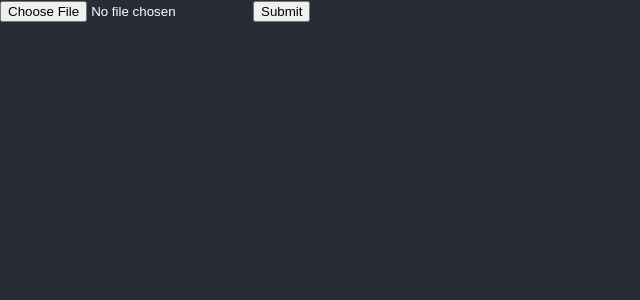
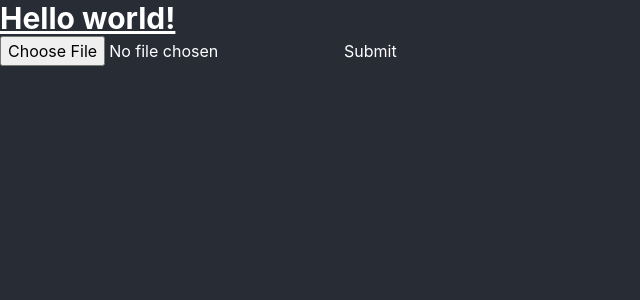
Before and after one commit to GKunc/Decision_Models, a React (Create React App) app in the folder Code/front-end/: page / in a window 1280 px wide. Shown: the top 300 px of the page, without its empty margins (0-640 px from the left). Built offline with nearby package versions, Linux system fonts and the light colour scheme.

Commit message:
Setup tailwind

```diff
--- a/Code/front-end/package.json
+++ b/Code/front-end/package.json
@@ -34,5 +34,10 @@
       "last 1 firefox version",
       "last 1 safari version"
     ]
+  },
+  "devDependencies": {
+    "autoprefixer": "^10.4.2",
+    "postcss": "^8.4.8",
+    "tailwindcss": "^3.0.23"
   }
 }
--- /dev/null
+++ b/Code/front-end/postcss.config.js
@@ -0,0 +1,6 @@
+module.exports = {
+  plugins: {
+    tailwindcss: {},
+    autoprefixer: {},
+  },
+}
--- a/Code/front-end/src/App.js
+++ b/Code/front-end/src/App.js
@@ -1,4 +1,3 @@
-import logo from './logo.svg';
 import './App.css';
 import React from 'react';
 
@@ -7,11 +6,12 @@
   render() {
     return (
         <div className="App">
+          <h1 class="text-3xl font-bold underline">Hello world!</h1>
           <form action="http://127.0.0.1:5000/decision_model" enctype="multipart/form-data" target="dummyframe" method="POST">
             <input type="file" name="file" />
             <input type="submit"/>
           </form>
-        <iframe style={{display: "none"}} name="dummyframe" id="dummyframe"></iframe>
+          <iframe style={{display: "none"}} title="dummyframe" name="dummyframe" id="dummyframe"></iframe>
         </div>
     );
   }
--- a/Code/front-end/src/index.css
+++ b/Code/front-end/src/index.css
@@ -1,3 +1,7 @@
+@tailwind base;
+@tailwind components;
+@tailwind utilities;
+
 html, body, #root {
   margin: 0;
   width: 100%;
--- /dev/null
+++ b/Code/front-end/tailwind.config.js
@@ -0,0 +1,9 @@
+module.exports = {
+  content: [
+    "./src/**/*.{js,jsx,ts,tsx}",
+  ],
+  theme: {
+    extend: {},
+  },
+  plugins: [],
+}
```
Also changed, not shown: 1 other file (tests, documents, lock files or other folders). Lines whose indentation alone changed are shown as unchanged.
